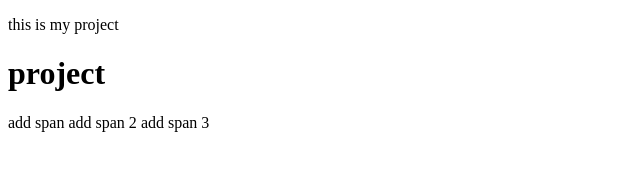
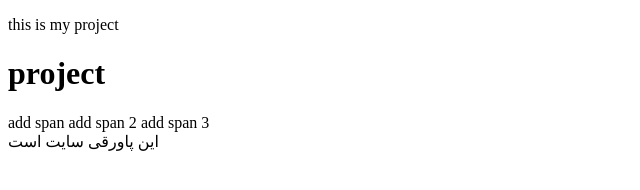
Before and after one commit to Solydeveloper/hello-world, a plain HTML site: page index.html in a window 1280 px wide. Shown: the whole page, without its empty margins (0-640 px from the left). Drawn offline with Linux system fonts and the light colour scheme.

Commit message:
Update index.html skeleton

```diff
--- a/index.html
+++ b/index.html
@@ -11,5 +11,8 @@
     <span>add span</span>
     <span>add span 2</span>
     <span>add span 3</span>
+    <footer>
+      این پاورقی سایت است
+    </footer>
   </body>
 </html>
```
